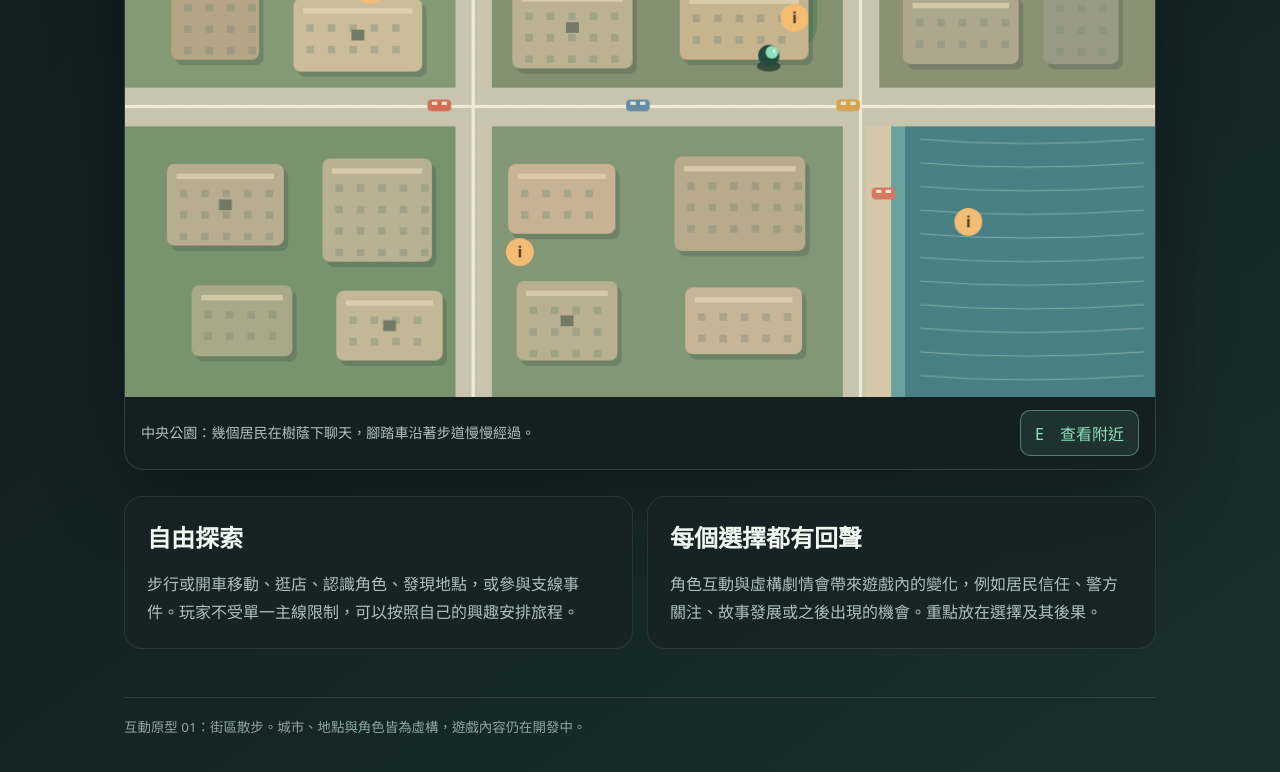
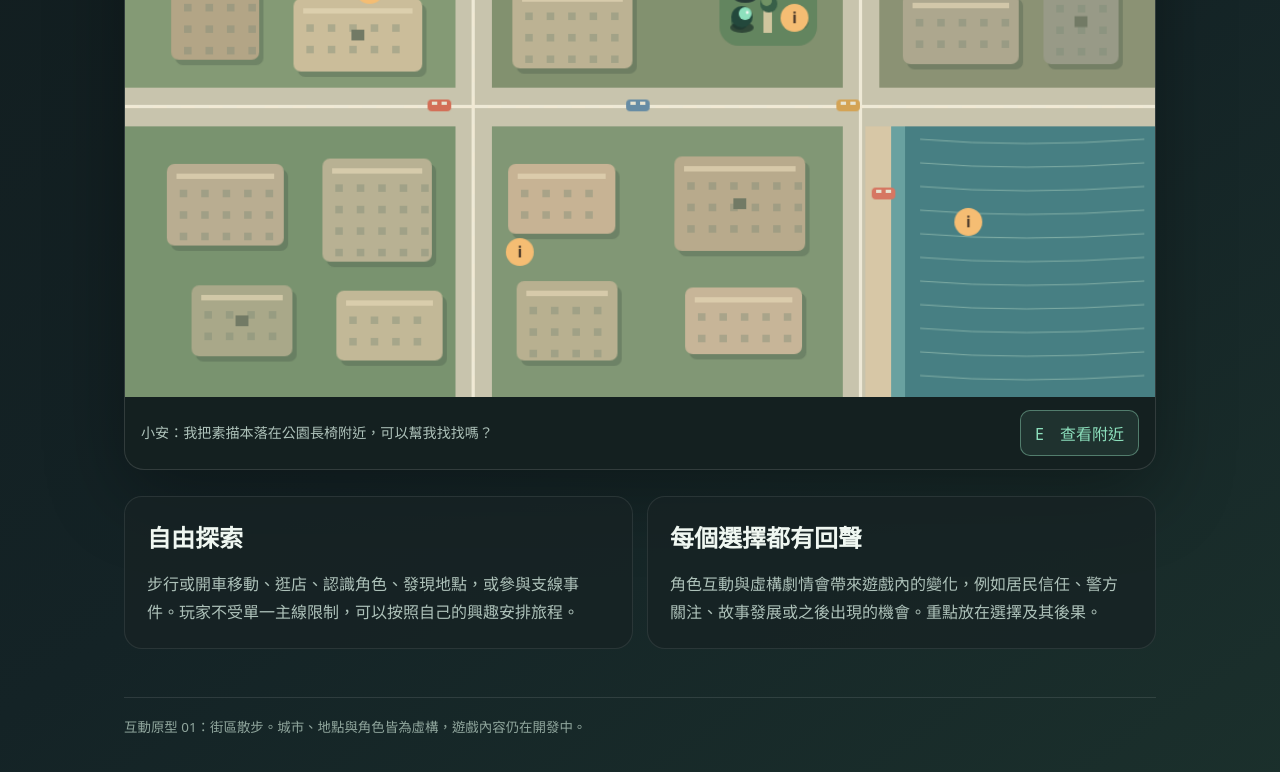
Before and after one commit to 310115-eatshit/67676767767, a plain HTML site: page index.html in a window 1280 px wide. Both pictures are taken after a click on the button "E 查看附近". Shown: the part 1096-1868 px from the top of the page. Drawn offline with Linux system fonts and the light colour scheme.

Commit message:
Add resident side quest and tap-to-walk

```diff
--- a/index.html
+++ b/index.html
@@ -41,6 +41,10 @@
     .game-controls kbd { background:#263637; border:1px solid #ffffff26; border-radius:5px; padding:2px 6px; color:var(--ink); }
     .game-controls button { border:1px solid #a3efcd65; background:#8de0bd18; color:var(--mint); border-radius:10px; padding:10px 14px; font:inherit; cursor:pointer; white-space:nowrap; }
     .game-controls button:hover { background:#8de0bd30; }
+    .choice-row { display:flex; flex-wrap:wrap; gap:8px; padding:0 16px 14px; }
+    .choice-row[hidden] { display:none; }
+    .choice-row button { border:1px solid #ffffff25; background:#203032; color:var(--ink); border-radius:9px; padding:9px 12px; font:inherit; cursor:pointer; }
+    .choice-row button:hover { border-color:var(--mint); }
     .touch-pad { display:none; grid-template-columns:repeat(3,44px); gap:5px; }
     .touch-pad button { min-height:40px; padding:5px; touch-action:none; }
     footer { border-top:1px solid #ffffff1b; margin-top:48px; padding-top:18px; color:#91a79e; font-size:.84rem; }
@@ -51,7 +55,7 @@
 </head>
 <body>
   <main class="wrap">
-    <header><div class="brand">CITY / OPEN WORLD</div><div class="status">遊戲構想・前期規劃</div></header>
+    <header><div class="brand">CITY / OPEN WORLD</div><div class="status">早期可玩原型・持續開發</div></header>
     <section class="hero" aria-labelledby="title">
       <div class="eyebrow">Your city, your pace</div>
       <h1 id="title">自由<span>城市</span></h1>
@@ -73,12 +77,16 @@
         <div class="game-top"><span><strong>新港市</strong> / 中央街區</span><span id="district-label">市中心</span></div>
         <canvas id="city" width="960" height="540" tabindex="0" aria-label="俯視角城市地圖，可用方向鍵或 WASD 移動"></canvas>
         <div class="game-controls">
-          <p id="game-message" aria-live="polite">走近地圖上的地點，按 <kbd>E</kbd> 查看。用方向鍵或 WASD 移動。</p>
+          <p id="game-message" aria-live="polite">點擊或輕觸地圖即可步行；也可用方向鍵或 WASD。走近地點後按 <kbd>E</kbd> 查看。</p>
           <div class="touch-pad" aria-label="觸控移動">
             <span></span><button data-dir="up" aria-label="向上">↑</button><span></span>
             <button data-dir="left" aria-label="向左">←</button><button data-dir="down" aria-label="向下">↓</button><button data-dir="right" aria-label="向右">→</button>
           </div>
           <button id="interact" type="button">E　查看附近</button>
+        </div>
+        <div id="quest-choices" class="choice-row" hidden>
+          <button type="button" data-choice="return">交還給小安</button>
+          <button type="button" data-choice="desk">放到服務台失物招領處</button>
         </div>
       </div>
     </section>
@@ -95,7 +103,11 @@
       const message = document.querySelector('#game-message');
       const districtLabel = document.querySelector('#district-label');
       const keys = new Set();
-      const player = { x: 600, y: 222, speed: 190, facing: 1 };
+      const player = { x: 575, y: 186, speed: 190, facing: 1 };
+      let walkTarget = null;
+      const neighbor = { x: 578, y: 160, name: '小安' };
+      const sketchbook = { x: 630, y: 145, found: false, resolved: false };
+      let trust = 0;
       const places = [
         { x: 228, y: 161, name: '青葉咖啡', detail: '窗邊的座位望得到整條街。店裡傳來輕輕的音樂。' },
         { x: 624, y: 187, name: '中央公園', detail: '幾個居民在樹蔭下聊天，腳踏車沿著步道慢慢經過。' },
@@ -112,7 +124,7 @@
       ];
       const buildings = [
         [42,42,90,66,'#bdad8b'],[170,36,112,80,'#c3b99a'],[43,150,82,76,'#b3a586'],[157,169,120,68,'#cbbd9a'],
-        [365,42,86,78,'#b1a78e'],[488,38,142,87,'#c8bca0'],[361,158,112,76,'#bcb293'],[517,160,120,66,'#c6b48f'],
+        [365,42,86,78,'#b1a78e'],[361,158,112,76,'#bcb293'],
         [716,38,86,80,'#9f9d89'],[835,46,82,72,'#a7a28b'],[725,164,108,66,'#ada78e'],[856,151,70,79,'#989a87'],
         [39,323,109,76,'#b9ad91'],[184,318,102,96,'#b8b193'],[62,436,94,66,'#a9a889'],[197,441,99,65,'#c2b897'],
         [357,323,100,65,'#c7b394'],[512,316,122,88,'#b8aa8c'],[365,432,94,74,'#b8b090'],[522,438,109,62,'#c7b598']
@@ -132,6 +144,7 @@
         // Park, paths and trees.
         roundedRect(554,91,91,122,18,'#63855f');
         ctx.strokeStyle='#d0c69e';ctx.lineWidth=8;ctx.beginPath();ctx.moveTo(566,151);ctx.lineTo(633,151);ctx.moveTo(599,103);ctx.lineTo(599,201);ctx.stroke();ctx.lineWidth=1;
+        roundedRect(614,139,24,4,2,'#705a3f');roundedRect(616,143,20,3,2,'#b79b6e');
         [[571,116],[628,116],[573,190],[629,190],[600,132],[600,174]].forEach(([x,y])=>{ctx.fillStyle='#385f48';ctx.beginPath();ctx.arc(x,y,8,0,Math.PI*2);ctx.fill();ctx.fillStyle='#719365';ctx.beginPath();ctx.arc(x-2,y-3,5,0,Math.PI*2);ctx.fill();});
         // Building footprints with small shaded roofs.
         buildings.forEach(([x,y,w,h,c],i)=>{roundedRect(x+4,y+5,w,h,7,'#46574a55');roundedRect(x,y,w,h,7,c);ctx.fillStyle='#e6d8b8aa';ctx.fillRect(x+9,y+9,w-18,5);ctx.fillStyle='#7c8b7566';for(let wx=x+12;wx<x+w-8;wx+=20)for(let wy=y+24;wy<y+h-8;wy+=20)ctx.fillRect(wx,wy,7,7);if(i%3===0){ctx.fillStyle='#727a65';ctx.fillRect(x+w/2-6,y+h/2-5,12,10);}});
@@ -140,6 +153,12 @@
         [[282,263,'#d36f57'],[467,263,'#668ca4'],[663,263,'#d4a354'],[696,345,'#d67762']].forEach(([x,y,c])=>{roundedRect(x,y,22,11,4,c);ctx.fillStyle='#e7e3d0';ctx.fillRect(x+4,y+2,5,3);ctx.fillRect(x+13,y+2,5,3);});
         // Points of interest.
         places.forEach(p=>{ctx.fillStyle='#f5bd73';ctx.beginPath();ctx.arc(p.x,p.y,13,0,Math.PI*2);ctx.fill();ctx.fillStyle='#523f2d';ctx.font='bold 15px system-ui';ctx.textAlign='center';ctx.fillText('i',p.x,p.y+5);});
+        if(!sketchbook.found){roundedRect(sketchbook.x-7,sketchbook.y-5,14,10,2,'#e9a65e');ctx.strokeStyle='#fff0c9';ctx.beginPath();ctx.moveTo(sketchbook.x,sketchbook.y-4);ctx.lineTo(sketchbook.x,sketchbook.y+4);ctx.stroke();}
+        // Neighbor in the park; the speech bubble marks an available conversation.
+        ctx.fillStyle='#283b37';ctx.beginPath();ctx.ellipse(neighbor.x,neighbor.y+9,10,4,0,0,Math.PI*2);ctx.fill();
+        ctx.fillStyle='#db8f69';ctx.beginPath();ctx.arc(neighbor.x,neighbor.y,9,0,Math.PI*2);ctx.fill();
+        ctx.fillStyle='#f5e4c4';ctx.beginPath();ctx.arc(neighbor.x,neighbor.y-2,4,0,Math.PI*2);ctx.fill();
+        if(!sketchbook.resolved){roundedRect(neighbor.x+6,neighbor.y-22,19,15,5,'#f7ecd0');ctx.fillStyle='#617565';ctx.font='bold 11px system-ui';ctx.textAlign='center';ctx.fillText('…',neighbor.x+15.5,neighbor.y-11);}
         // Player shadow, body and facing direction.
         ctx.fillStyle='#172a25aa';ctx.beginPath();ctx.ellipse(player.x,player.y+10,11,5,0,0,Math.PI*2);ctx.fill();
         ctx.fillStyle='#23483c';ctx.beginPath();ctx.arc(player.x,player.y,10,0,Math.PI*2);ctx.fill();
@@ -147,7 +166,15 @@
         ctx.fillStyle='#eff7f1';ctx.beginPath();ctx.arc(player.x+player.facing*5,player.y-4,1.4,0,Math.PI*2);ctx.fill();
       }
       function nearestPlace(){return places.map(p=>({...p,d:Math.hypot(p.x-player.x,p.y-player.y)})).sort((a,b)=>a.d-b.d)[0];}
-      function interact(){const p=nearestPlace();if(p.d<46){message.textContent=`${p.name}：${p.detail}`;}else{message.textContent='附近沒有特別的地點。沿著街道走走看看吧。';}}
+      function interact(){
+        const npcDistance=Math.hypot(neighbor.x-player.x,neighbor.y-player.y);
+        const bookDistance=Math.hypot(sketchbook.x-player.x,sketchbook.y-player.y);
+        const choices=document.querySelector('#quest-choices');
+        if(!sketchbook.found&&!sketchbook.resolved&&npcDistance<46){message.textContent=`${neighbor.name}：我把素描本落在公園長椅附近，可以幫我找找嗎？`;return;}
+        if(!sketchbook.found&&!sketchbook.resolved&&bookDistance<28){sketchbook.found=true;message.textContent='你在長椅旁找到一本素描本。回去找小安，或交給公園服務台。';return;}
+        if(sketchbook.found&&!sketchbook.resolved&&npcDistance<46){message.textContent='你找到小安的素描本了。想怎麼處理？';choices.hidden=false;return;}
+        const p=nearestPlace();if(p.d<46){message.textContent=`${p.name}：${p.detail}`;}else if(npcDistance<46){message.textContent=sketchbook.resolved?'小安向你揮揮手，繼續在公園散步。':'小安正在找她的素描本。';}else{message.textContent='附近沒有特別的地點。沿著街道走走看看吧。';}
+      }
       function updateDistrict(){const z=zones.find(z=>player.x>=z.x&&player.x<z.x+z.w&&player.y>=z.y&&player.y<z.y+z.h);districtLabel.textContent=z?.label||'街道';}
       function canMove(x,y){
         const radius=9;
@@ -158,10 +185,16 @@
       window.addEventListener('keydown',e=>{const k=e.key.toLowerCase();if(['arrowup','arrowdown','arrowleft','arrowright',' '].includes(k))e.preventDefault();if(k==='e'){interact();return;}keys.add(k);},{passive:false});
       window.addEventListener('keyup',e=>keys.delete(e.key.toLowerCase()));
       window.addEventListener('blur',()=>keys.clear());
+      canvas.addEventListener('pointerdown',e=>{const r=canvas.getBoundingClientRect();walkTarget={x:(e.clientX-r.left)*canvas.width/r.width,y:(e.clientY-r.top)*canvas.height/r.height};canvas.focus();});
       document.querySelector('#interact').addEventListener('click',interact);
+      document.querySelectorAll('[data-choice]').forEach(button=>button.addEventListener('click',()=>{
+        const choices=document.querySelector('#quest-choices');choices.hidden=true;sketchbook.resolved=true;
+        if(button.dataset.choice==='return'){trust+=1;message.textContent=`小安接過素描本，謝謝你幫忙。鄰居信任 +1（${trust}）。`;}
+        else{message.textContent='你把素描本放進公園服務台的失物招領箱。小安晚點就能去領取。';}
+      }));
       document.querySelectorAll('[data-dir]').forEach(button=>{const dir=button.dataset.dir;const key={up:'arrowup',down:'arrowdown',left:'arrowleft',right:'arrowright'}[dir];button.addEventListener('pointerdown',e=>{e.preventDefault();keys.add(key);});['pointerup','pointercancel','pointerleave'].forEach(name=>button.addEventListener(name,()=>keys.delete(key)));});
       let last=performance.now();
-      function frame(now){const dt=Math.min((now-last)/1000,.04);last=now;let dx=0,dy=0;if(keys.has('arrowleft')||keys.has('a'))dx--;if(keys.has('arrowright')||keys.has('d'))dx++;if(keys.has('arrowup')||keys.has('w'))dy--;if(keys.has('arrowdown')||keys.has('s'))dy++;if(dx||dy){const len=Math.hypot(dx,dy);const nx=player.x+dx/len*player.speed*dt;const ny=player.y+dy/len*player.speed*dt;if(canMove(nx,player.y))player.x=nx;if(canMove(player.x,ny))player.y=ny;if(dx)player.facing=Math.sign(dx);updateDistrict();}draw();requestAnimationFrame(frame);}
+      function frame(now){const dt=Math.min((now-last)/1000,.04);last=now;let dx=0,dy=0;if(keys.has('arrowleft')||keys.has('a'))dx--;if(keys.has('arrowright')||keys.has('d'))dx++;if(keys.has('arrowup')||keys.has('w'))dy--;if(keys.has('arrowdown')||keys.has('s'))dy++;if(!dx&&!dy&&walkTarget){dx=walkTarget.x-player.x;dy=walkTarget.y-player.y;if(Math.hypot(dx,dy)<8){walkTarget=null;dx=dy=0;}}if(dx||dy){const len=Math.hypot(dx,dy);const nx=player.x+dx/len*player.speed*dt;const ny=player.y+dy/len*player.speed*dt;if(canMove(nx,player.y))player.x=nx;if(canMove(player.x,ny))player.y=ny;if(dx)player.facing=Math.sign(dx);if(walkTarget&&Math.hypot(walkTarget.x-player.x,walkTarget.y-player.y)<8)walkTarget=null;updateDistrict();}draw();requestAnimationFrame(frame);}
       updateDistrict();requestAnimationFrame(frame);
     })();
   </script>
```
Also changed, not shown: 3 other files.
